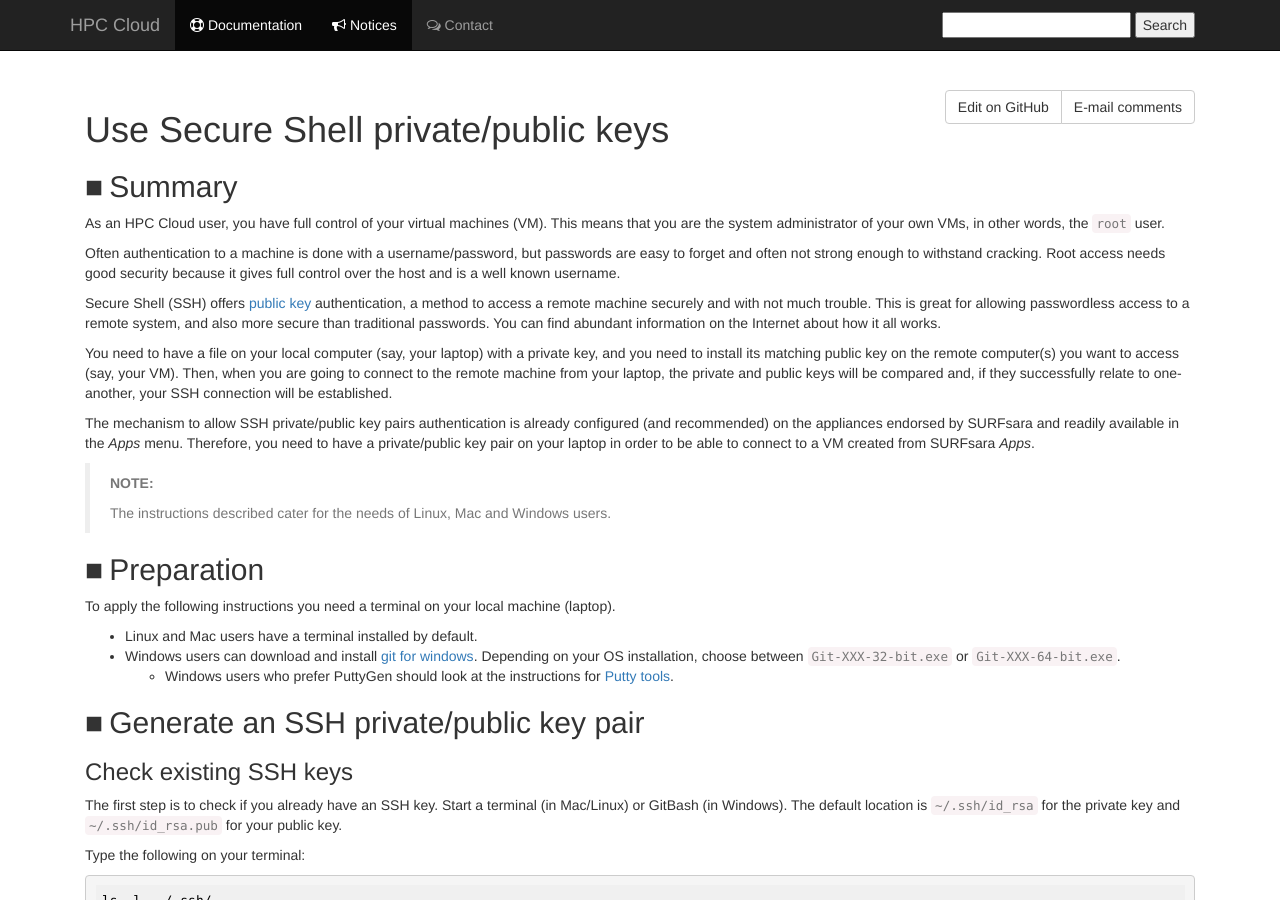
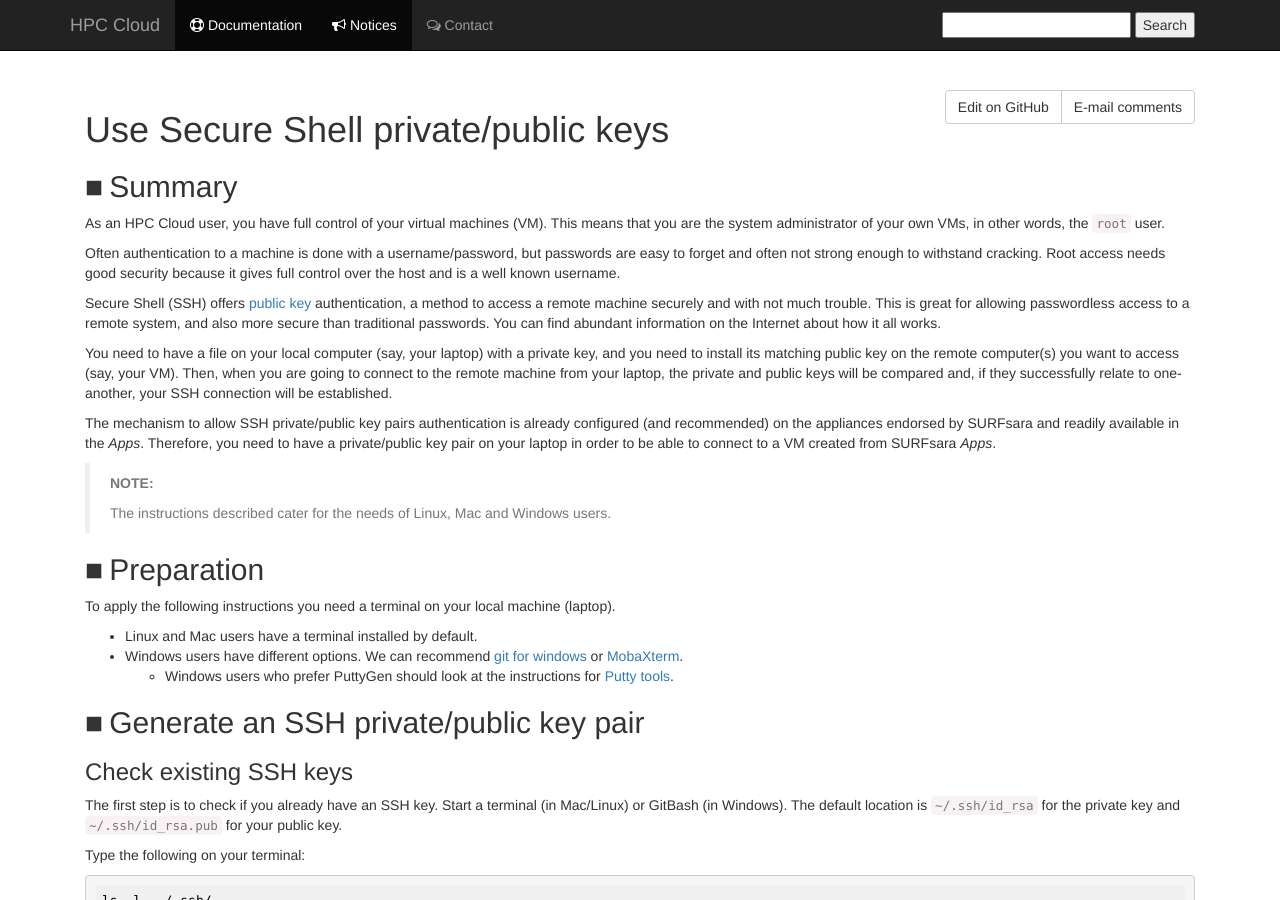
Before and after one commit to sara-nl/clouddocs, a Jekyll site: the page built from SSHkey.markdown, in a window 1280 px wide and 900 px high. Built offline with Jekyll 4.4.1, drawn with Linux system fonts in a browser that asks for light colours; nearby versions of some CDN libraries; our own code applies the rules of GitHub Pages for plain Markdown files.

Commit message:
Added MobaXterm reference

```diff
--- a/SSHkey.markdown
+++ b/SSHkey.markdown
@@ -15,7 +15,7 @@ This is great for allowing passwordless access to a remote system, and also more
 
 You need to have a file on your local computer (say, your laptop) with a private key, and you need to install its matching public key on the remote computer(s) you want to access (say, your VM). Then, when you are going to connect to the remote machine from your laptop, the private and public keys will be compared and, if they successfully relate to one-another, your SSH connection will be established.
 
-The mechanism to allow SSH private/public key pairs authentication is already configured (and recommended) on the appliances endorsed by SURFsara and readily available in the _Apps_ menu. Therefore, you need to have a private/public key pair on your laptop in order to be able to connect to a VM created from SURFsara _Apps_.
+The mechanism to allow SSH private/public key pairs authentication is already configured (and recommended) on the appliances endorsed by SURFsara and readily available in the _Apps_. Therefore, you need to have a private/public key pair on your laptop in order to be able to connect to a VM created from SURFsara _Apps_.
 
 >**NOTE:**
 >
@@ -26,7 +26,7 @@ The mechanism to allow SSH private/public key pairs authentication is already co
 To apply the following instructions you need a terminal on your local machine (laptop).
 
 * Linux and Mac users have a terminal installed by default.
-* Windows users can download and install [git for windows](https://git-for-windows.github.io/). Depending on your OS installation, choose between `Git-XXX-32-bit.exe` or `Git-XXX-64-bit.exe`.
+* Windows users have different options. We can recommend [git for windows](https://git-for-windows.github.io/) or [MobaXterm](http://mobaxterm.mobatek.net/).
   * Windows users who prefer PuttyGen should look at the instructions for [Putty tools](putty-tools#generate-ssh-key-on-windows-with-puttygen).
 
 ## Generate an SSH private/public key pair
```
